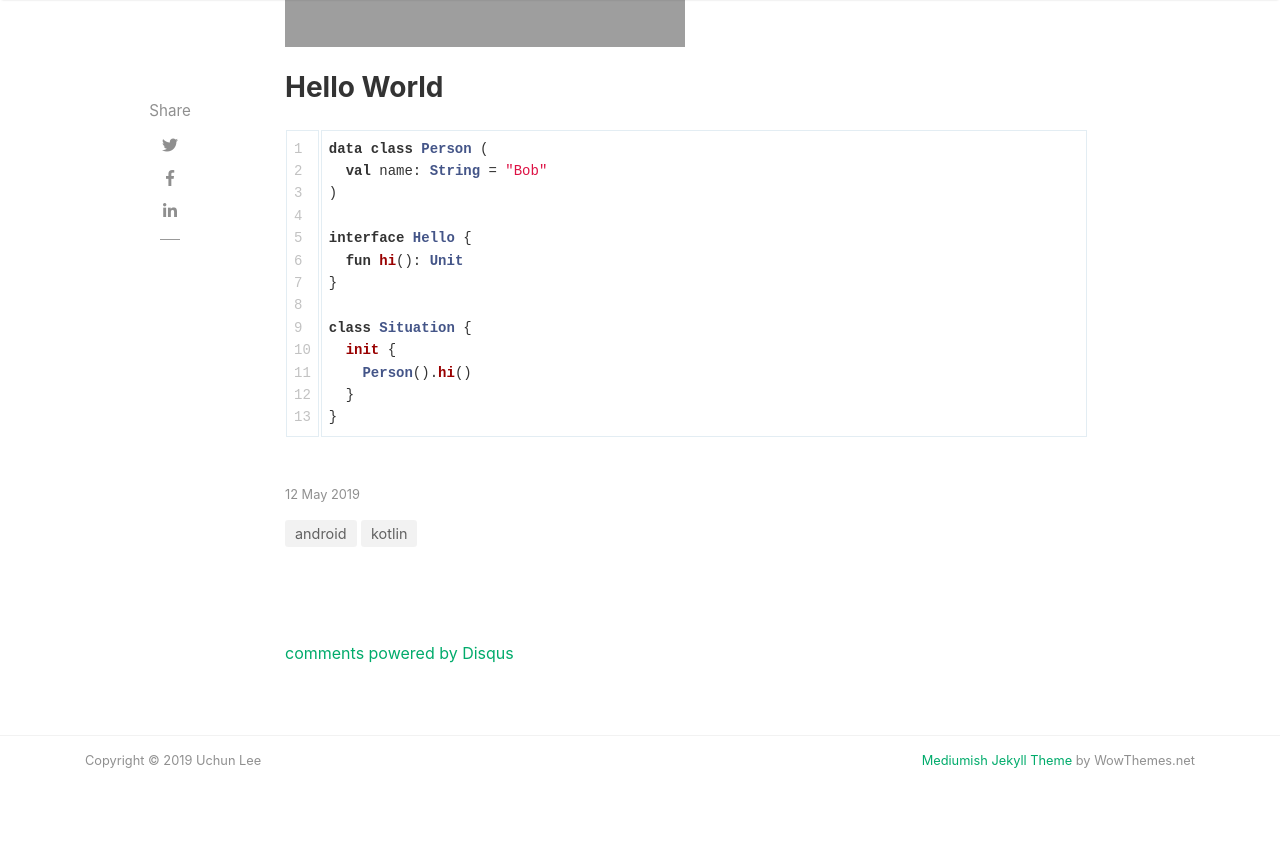
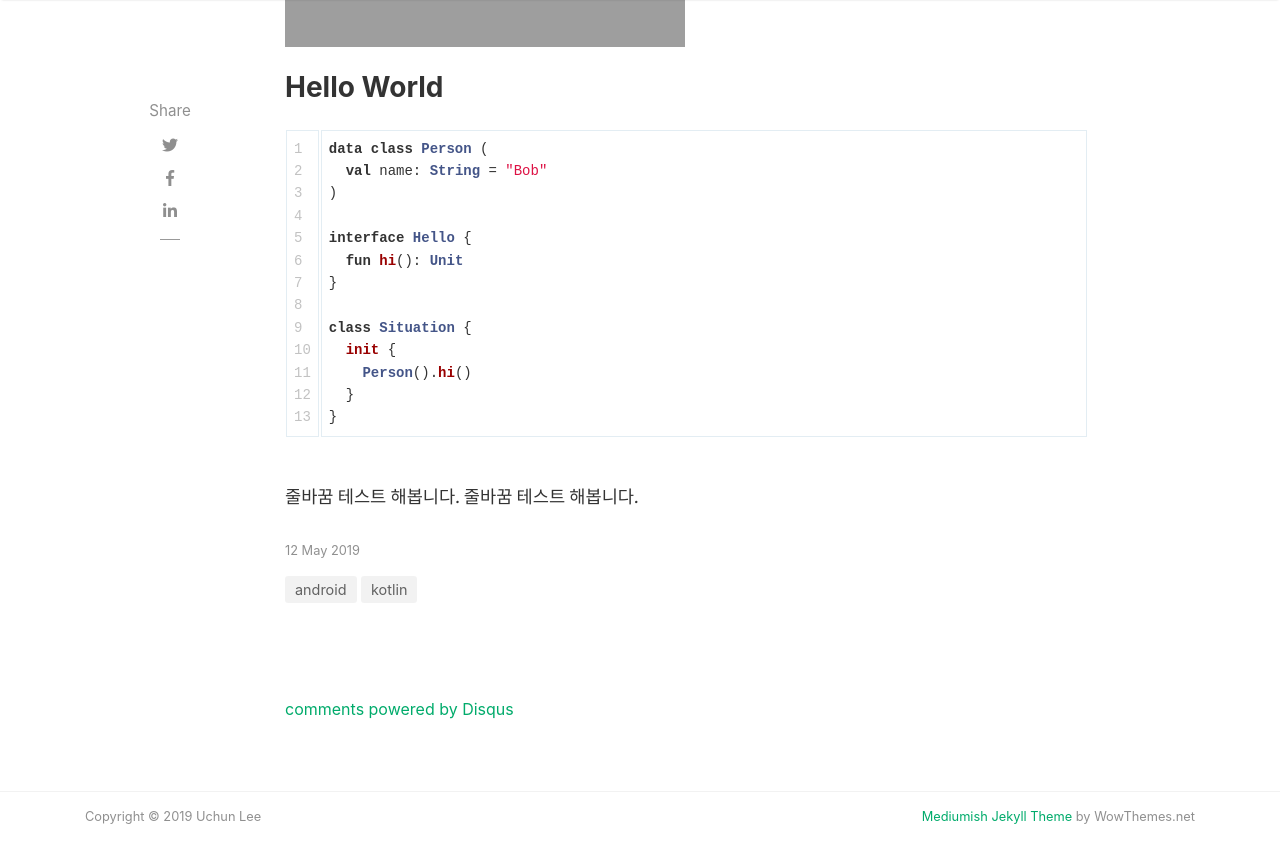
Before and after one commit to uchun-dev/uchun-dev-blog, a Jekyll site: the page built from _posts/2019-05-12-hello-world.md, in a window 1280 px wide and 900 px high, scrolled down 692 px. Shown: the top 863 px of the window. Built offline with Jekyll 4.4.1, drawn with Linux system fonts in a browser that asks for light colours; nearby versions of some CDN libraries; comment, search, counter and statistics services are not loaded.

Commit message:
줄바꿈 테스트

````diff
--- a/_posts/2019-05-12-hello-world.md
+++ b/_posts/2019-05-12-hello-world.md
@@ -23,3 +23,6 @@ class Situation {
   }
 }
 ```
+
+줄바꿈 테스트 해봅니다.
+줄바꿈 테스트 해봅니다.
````
